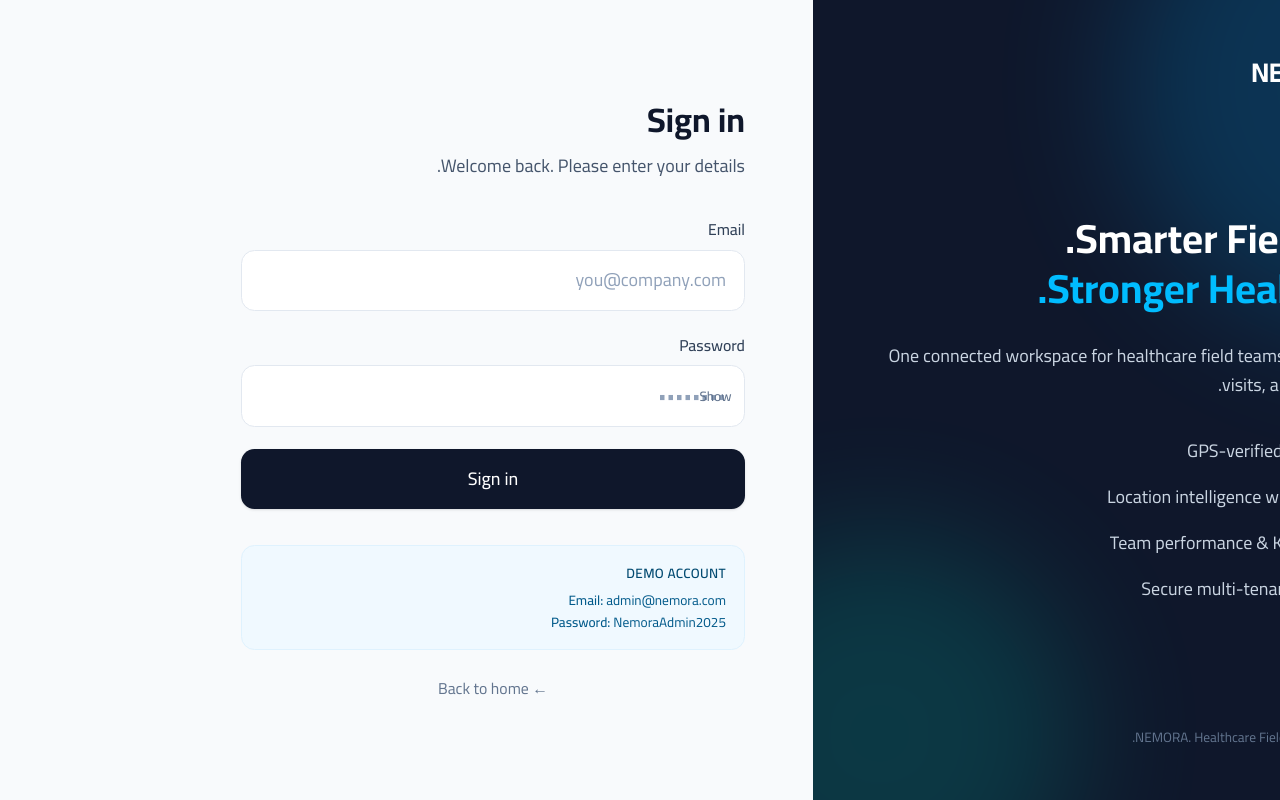
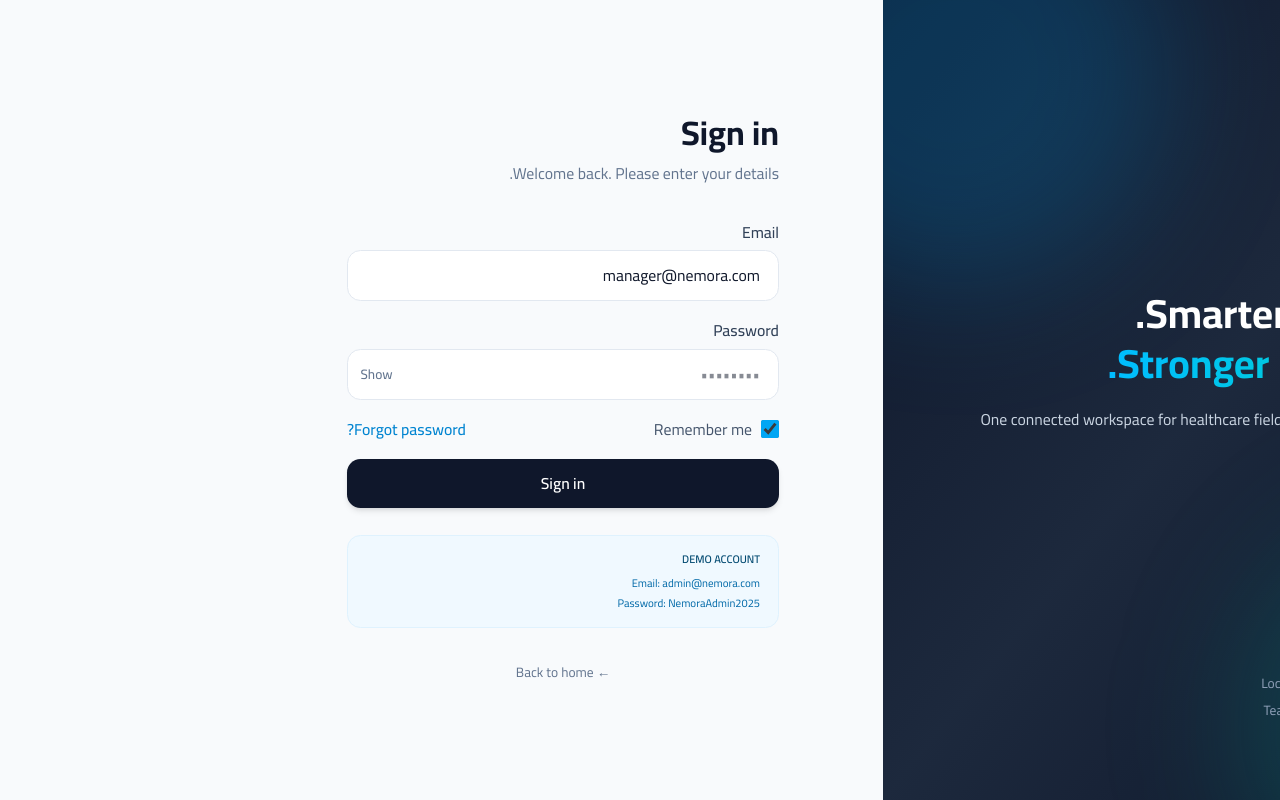
Before and after one commit to JasonWade45/Nemora, a Next.js app: page /login in a window 1280 px wide. Built offline with nearby package versions, Linux system fonts and the light colour scheme.

Commit message:
Fix login page to use apiFetch instead of hardcoded URL

```diff
--- a/public/sw.js
+++ /dev/null
@@ -1,239 +0,0 @@
-/**
- * Service Worker for PharmaTrack - Offline Support
- * Caches static assets and API responses for offline use
- */
-
-const CACHE_NAME = 'pharmatrack-v1';
-const STATIC_CACHE = 'pharmatrack-static-v1';
-const DYNAMIC_CACHE = 'pharmatrack-dynamic-v1';
-
-// Assets to cache on install
-const STATIC_ASSETS = [
-  '/',
-  '/rep',
-  '/rep/nearby',
-  '/rep/my-doctors',
-  '/rep/schedule',
-  '/rep/follow-ups',
-  '/rep/visits/start',
-  '/rep/orders',
-  '/rep/chat',
-  '/rep/profile',
-  '/login',
-  '/demo',
-  '/manifest.json',
-];
-
-// API routes to cache for offline access
-const API_CACHE_PATTERNS = [
-  /\/api\/doctors/,
-  /\/api\/my-doctors/,
-  /\/api\/products/,
-  /\/api\/visits/,
-  /\/api\/follow-ups/,
-  /\/api\/orders/,
-  /\/api\/stats/,
-];
-
-// Install event - cache static assets
-self.addEventListener('install', (event) => {
-  event.waitUntil(
-    caches.open(STATIC_CACHE).then((cache) => {
-      return cache.addAll(STATIC_ASSETS);
-    })
-  );
-  self.skipWaiting();
-});
-
-// Activate event - clean old caches
-self.addEventListener('activate', (event) => {
-  event.waitUntil(
-    caches.keys().then((cacheNames) => {
-      return Promise.all(
-        cacheNames
-          .filter((name) => name !== STATIC_CACHE && name !== DYNAMIC_CACHE)
-          .map((name) => caches.delete(name))
-      );
-    })
-  );
-  self.clients.claim();
-});
-
-// Fetch event - serve from cache, fallback to network
-self.addEventListener('fetch', (event) => {
-  const { request } = event;
-  const url = new URL(request.url);
-
-  // Skip non-GET requests
-  if (request.method !== 'GET') {
-    return;
-  }
-
-  // Skip chrome-extension and other non-http requests
-  if (!url.protocol.startsWith('http')) {
-    return;
-  }
-
-  // Handle API requests
-  if (url.pathname.startsWith('/api/')) {
-    event.respondWith(handleApiRequest(request));
-    return;
-  }
-
-  // Handle navigation requests
-  if (request.mode === 'navigate') {
-    event.respondWith(handleNavigationRequest(request));
-    return;
-  }
-
-  // Handle static assets
-  event.respondWith(handleStaticRequest(request));
-});
-
-// Handle API requests - network first, then cache
-async function handleApiRequest(request: Request): Promise<Response> {
-  const cache = await caches.open(DYNAMIC_CACHE);
-
-  try {
-    // Try network first
-    const networkResponse = await fetch(request);
-
-    // Cache successful GET responses for offline use
-    if (networkResponse.ok && shouldCacheApi(request.url)) {
-      cache.put(request, networkResponse.clone());
-    }
-
-    return networkResponse;
-  } catch (error) {
-    // Network failed, try cache
-    const cachedResponse = await cache.match(request);
-    if (cachedResponse) {
-      return cachedResponse;
-    }
-
-    // Return offline response for API
-    return new Response(
-      JSON.stringify({ error: 'Offline', cached: false }),
-      {
-        status: 503,
-        headers: { 'Content-Type': 'application/json' },
-      }
-    );
-  }
-}
-
-// Handle navigation requests - cache first for app shell
-async function handleNavigationRequest(request: Request): Promise<Response> {
-  const cache = await caches.open(STATIC_CACHE);
-
-  try {
-    // Try network first for fresh content
-    const networkResponse = await fetch(request);
-
-    if (networkResponse.ok) {
-      cache.put(request, networkResponse.clone());
-    }
-
-    return networkResponse;
-  } catch (error) {
-    // Fallback to cache
-    const cachedResponse = await cache.match(request);
-    if (cachedResponse) {
-      return cachedResponse;
-    }
-
-    // Fallback to index.html for SPA routing
-    const indexResponse = await cache.match('/');
-    if (indexResponse) {
-      return indexResponse;
-    }
-
-    return new Response('Offline', { status: 503 });
-  }
-}
-
-// Handle static assets - cache first
-async function handleStaticRequest(request: Request): Promise<Response> {
-  const cache = await caches.open(STATIC_CACHE);
-
-  const cachedResponse = await cache.match(request);
-  if (cachedResponse) {
-    // Update cache in background
-    fetch(request).then((networkResponse) => {
-      if (networkResponse.ok) {
-        cache.put(request, networkResponse);
-      }
-    }).catch(() => {});
-
-    return cachedResponse;
-  }
-
-  // Not in cache, fetch from network
-  try {
-    const networkResponse = await fetch(request);
-    if (networkResponse.ok) {
-      cache.put(request, networkResponse.clone());
-    }
-    return networkResponse;
-  } catch (error) {
-    return new Response('Offline', { status: 503 });
-  }
-}
-
-// Check if API response should be cached
-function shouldCacheApi(url: string): boolean {
-  return API_CACHE_PATTERNS.some((pattern) => pattern.test(url));
-}
-
-// Background sync for offline actions
-self.addEventListener('sync', (event) => {
-  if (event.tag === 'sync-offline-data') {
-    event.waitUntil(syncOfflineData());
-  }
-});
-
-async function syncOfflineData(): Promise<void> {
-  // This would be implemented to sync IndexedDB data when online
-  // The actual sync logic is in the client-side offline-storage.ts
-  console.log('Background sync triggered');
-}
-
-// Push notifications (if needed)
-self.addEventListener('push', (event) => {
-  if (!event.data) return;
-
-  const data = event.data.json();
-  const options: NotificationOptions = {
-    body: data.body,
-    icon: '/icons/icon-192.png',
-    badge: '/icons/badge-72.png',
-    vibrate: [100, 50, 100],
-    data: data.data,
-    actions: data.actions || [],
-  };
-
-  event.waitUntil(
-    self.registration.showNotification(data.title, options)
-  );
-});
-
-self.addEventListener('notificationclick', (event) => {
-  event.notification.close();
-
-  if (event.action) {
-    // Handle action buttons
-    clients.openWindow(event.action);
-  } else {
-    // Default click - open app
-    event.waitUntil(
-      clients.matchAll({ type: 'window' }).then((clientList) => {
-        for (const client of clientList) {
-          if (client.url === '/' && 'focus' in client) {
-            return client.focus();
-          }
-        }
-        return clients.openWindow('/');
-      })
-    );
-  }
-});
--- a/src/app/login/page.tsx
+++ b/src/app/login/page.tsx
@@ -3,157 +3,185 @@
 import { useState } from "react";
 import { useRouter } from "next/navigation";
 import Link from "next/link";
-
-function Logo() {
-  return (
-    <svg width="36" height="36" viewBox="0 0 32 32" fill="none">
-      <defs>
-        <linearGradient id="ng2" x1="0" y1="0" x2="32" y2="32" gradientUnits="userSpaceOnUse">
-          <stop offset="0%" stopColor="#0EA5E9" />
-          <stop offset="100%" stopColor="#14B8A6" />
-        </linearGradient>
-      </defs>
-      <path d="M6 24V8L16 18L26 8V24" stroke="url(#ng2)" strokeWidth="2.5" strokeLinecap="round" strokeLinejoin="round" fill="none" />
-      <circle cx="6" cy="8" r="2.5" fill="#0EA5E9" />
-      <circle cx="26" cy="8" r="2.5" fill="#14B8A6" />
-      <circle cx="16" cy="18" r="2.5" fill="#0A1628" />
-    </svg>
-  );
-}
+import { apiFetch, getToken } from "@/lib/api";
 
 export default function LoginPage() {
   const router = useRouter();
-  const [email, setEmail] = useState("");
+  const [email, setEmail] = useState("manager@nemora.com");
   const [password, setPassword] = useState("");
-  const [showPw, setShowPw] = useState(false);
-  const [error, setError] = useState("");
+  const [showPassword, setShowPassword] = useState(false);
+  const [remember, setRemember] = useState(true);
   const [loading, setLoading] = useState(false);
+  const [error, setError] = useState<string | null>(null);
 
   async function handleSubmit(e: React.FormEvent) {
     e.preventDefault();
-    setError("");
     setLoading(true);
+    setError(null);
     try {
-      const res = await fetch("http://127.0.0.1:8000/api/auth/login", {
+      const data: any = await apiFetch("/api/auth/login", {
         method: "POST",
-        headers: { "Content-Type": "application/json" },
-        body: JSON.stringify({ email, password }),
+        body: JSON.stringify({ email: email.trim(), password }),
       });
-      const data = await res.json();
-      if (!res.ok) {
-        setError(data.detail || "Invalid email or password");
-        setLoading(false);
-        return;
+
+      // Store token
+      if (typeof window !== "undefined" && data?.access_token) {
+        localStorage.setItem("nemora_token", data.access_token);
       }
-      localStorage.setItem("nemora_token", data.access_token);
-      const payload = JSON.parse(atob(data.access_token.split(".")[1]));
-      const role = payload.role;
+
+      // Redirect by role (from JWT or from response)
+      const token = data?.access_token;
+      let role = data?.role;
+      if (!role && token) {
+        try {
+          const payload = JSON.parse(atob(token.split(".")[1]));
+          role = payload.role;
+        } catch {}
+      }
+
       if (role === "ADMIN") router.push("/admin");
       else if (role === "MANAGER") router.push("/manager");
       else router.push("/rep");
-    } catch {
-      setError("Unable to connect to NEMORA. Please try again.");
+    } catch (err: any) {
+      let msg = err?.message || "Unable to connect to NEMORA. Please try again.";
+      try {
+        const parsed = JSON.parse(msg);
+        msg = parsed.detail || msg;
+      } catch {}
+      setError(msg);
+    } finally {
       setLoading(false);
     }
   }
 
   return (
-    <div className="min-h-screen flex">
-      <div className="hidden lg:flex lg:w-1/2 bg-slate-900 text-white p-12 flex-col justify-between relative overflow-hidden">
-        <div className="absolute inset-0 opacity-20">
-          <div className="absolute top-0 right-0 w-[500px] h-[500px] bg-sky-500 rounded-full blur-3xl translate-x-1/3 -translate-y-1/3" />
-          <div className="absolute bottom-0 left-0 w-[400px] h-[400px] bg-teal-500 rounded-full blur-3xl -translate-x-1/3 translate-y-1/3" />
+    <div className="min-h-screen flex" dir="rtl">
+      {/* Left: Branding */}
+      <div className="hidden lg:flex lg:w-1/2 bg-gradient-to-br from-slate-900 via-slate-800 to-slate-900 text-white p-12 flex-col justify-between relative overflow-hidden">
+        <div className="absolute -top-32 -end-32 w-96 h-96 bg-sky-500/20 rounded-full blur-3xl" />
+        <div className="absolute -bottom-32 -start-32 w-96 h-96 bg-teal-500/20 rounded-full blur-3xl" />
+
+        <div className="relative flex items-center gap-3">
+          <div className="w-10 h-10 rounded-xl bg-gradient-to-br from-sky-400 to-teal-400 flex items-center justify-center font-bold text-lg">
+            N
+          </div>
+          <span className="text-xl font-bold tracking-tight">NEMORA</span>
         </div>
+
         <div className="relative">
-          <Link href="/" className="flex items-center gap-2">
-            <Logo />
-            <span className="text-2xl font-bold tracking-tight">NEMORA</span>
-          </Link>
-        </div>
-        <div className="relative">
-          <h1 className="text-4xl font-bold leading-tight mb-6">
-            Smarter Fieldwork.<br />
-            <span className="text-sky-400">Stronger Healthcare.</span>
+          <h1 className="text-4xl font-bold leading-tight mb-4">
+            Smarter Fieldwork.
+            <br />
+            <span className="bg-gradient-to-r from-sky-400 to-teal-400 bg-clip-text text-transparent">
+              Stronger Healthcare.
+            </span>
           </h1>
-          <p className="text-slate-300 mb-8 leading-relaxed">
+          <p className="text-slate-300 text-sm leading-relaxed max-w-md">
             One connected workspace for healthcare field teams, professionals, visits, and performance.
           </p>
-          <ul className="space-y-3 text-slate-300">
-            {["GPS-verified field visits", "Location intelligence with PostGIS", "Team performance & KPI tracking", "Secure multi-tenant platform"].map((t) => (
-              <li key={t} className="flex items-center gap-3">
-                <span className="w-5 h-5 rounded-full bg-teal-500/20 border border-teal-500/40 flex items-center justify-center text-teal-400 text-xs">✓</span>
-                {t}
-              </li>
-            ))}
-          </ul>
         </div>
-        <div className="relative text-xs text-slate-500">© 2026 NEMORA. Healthcare Field Intelligence.</div>
+
+        <div className="relative space-y-2">
+          {[
+            "GPS-verified field visits",
+            "Location intelligence with PostGIS",
+            "Team performance & KPI tracking",
+            "Secure multi-tenant platform",
+          ].map((f, i) => (
+            <div key={i} className="flex items-center gap-2 text-xs text-slate-400">
+              <span className="w-1.5 h-1.5 rounded-full bg-teal-400" />
+              {f}
+            </div>
+          ))}
+        </div>
       </div>
 
-      <div className="w-full lg:w-1/2 flex items-center justify-center p-8 bg-slate-50">
-        <div className="w-full max-w-md">
-          <div className="lg:hidden mb-8 flex justify-center">
-            <Link href="/" className="flex items-center gap-2">
-              <Logo />
-              <span className="text-2xl font-bold tracking-tight text-slate-900">NEMORA</span>
-            </Link>
-          </div>
+      {/* Right: Login Form */}
+      <div className="flex-1 flex items-center justify-center p-8 bg-slate-50">
+        <div className="w-full max-w-sm">
           <div className="mb-8">
             <h2 className="text-3xl font-bold text-slate-900 mb-2">Sign in</h2>
-            <p className="text-slate-600">Welcome back. Please enter your details.</p>
+            <p className="text-sm text-slate-500">Welcome back. Please enter your details.</p>
           </div>
-          <form onSubmit={handleSubmit} className="space-y-5">
-            {error && (
-              <div className="rounded-xl bg-red-50 border border-red-200 px-4 py-3 text-sm text-red-700">{error}</div>
-            )}
+
+          {error && (
+            <div className="mb-5 rounded-xl bg-red-50 border border-red-200 px-4 py-3 text-sm text-red-700">
+              {error}
+            </div>
+          )}
+
+          <form onSubmit={handleSubmit} className="space-y-4">
             <div>
-              <label className="block text-sm font-medium text-slate-700 mb-2">Email</label>
+              <label className="block text-sm font-medium text-slate-700 mb-1.5">
+                Email
+              </label>
               <input
                 type="email"
-                required
                 value={email}
                 onChange={(e) => setEmail(e.target.value)}
+                required
+                className="w-full px-4 py-3 rounded-xl border border-slate-200 bg-white text-sm focus:outline-none focus:ring-2 focus:ring-sky-500/20 focus:border-sky-400 transition"
                 placeholder="you@company.com"
-                className="w-full px-4 py-3 rounded-xl border border-slate-200 bg-white text-slate-900 placeholder-slate-400 focus:outline-none focus:ring-2 focus:ring-sky-500/30 focus:border-sky-500 transition"
               />
             </div>
+
             <div>
-              <label className="block text-sm font-medium text-slate-700 mb-2">Password</label>
+              <label className="block text-sm font-medium text-slate-700 mb-1.5">
+                Password
+              </label>
               <div className="relative">
                 <input
-                  type={showPw ? "text" : "password"}
-                  required
+                  type={showPassword ? "text" : "password"}
                   value={password}
                   onChange={(e) => setPassword(e.target.value)}
+                  required
+                  className="w-full px-4 py-3 pe-16 rounded-xl border border-slate-200 bg-white text-sm focus:outline-none focus:ring-2 focus:ring-sky-500/20 focus:border-sky-400 transition"
                   placeholder="••••••••"
-                  className="w-full px-4 py-3 rounded-xl border border-slate-200 bg-white text-slate-900 placeholder-slate-400 focus:outline-none focus:ring-2 focus:ring-sky-500/30 focus:border-sky-500 transition"
                 />
                 <button
                   type="button"
-                  onClick={() => setShowPw(!showPw)}
-                  className="absolute right-3 top-1/2 -translate-y-1/2 text-xs font-medium text-slate-500 hover:text-slate-800"
+                  onClick={() => setShowPassword((v) => !v)}
+                  className="absolute end-3 top-1/2 -translate-y-1/2 text-xs font-medium text-slate-500 hover:text-slate-800"
                 >
-                  {showPw ? "Hide" : "Show"}
+                  {showPassword ? "Hide" : "Show"}
                 </button>
               </div>
             </div>
+
+            <div className="flex items-center justify-between text-sm">
+              <label className="flex items-center gap-2 cursor-pointer">
+                <input
+                  type="checkbox"
+                  checked={remember}
+                  onChange={(e) => setRemember(e.target.checked)}
+                  className="w-4 h-4 rounded accent-sky-500"
+                />
+                <span className="text-slate-600">Remember me</span>
+              </label>
+              <Link href="/forgot-password" className="text-sky-600 hover:text-sky-800 font-medium">
+                Forgot password?
+              </Link>
+            </div>
+
             <button
               type="submit"
               disabled={loading}
-              className="w-full py-3 rounded-xl bg-slate-900 hover:bg-slate-800 disabled:bg-slate-400 text-white font-medium transition shadow-sm"
+              className="w-full py-3 rounded-xl bg-slate-900 hover:bg-slate-800 disabled:opacity-60 text-white text-sm font-semibold transition shadow-md"
             >
               {loading ? "Signing in..." : "Sign in"}
             </button>
           </form>
-          <div className="mt-8 p-4 rounded-xl bg-sky-50 border border-sky-100">
-            <div className="text-xs font-semibold text-sky-900 mb-2 uppercase tracking-wide">Demo account</div>
-            <div className="text-xs text-sky-800 space-y-1">
-              <div><span className="font-medium">Email:</span> admin@nemora.com</div>
-              <div><span className="font-medium">Password:</span> NemoraAdmin2025</div>
-            </div>
+
+          <div className="mt-6 rounded-xl bg-sky-50 border border-sky-100 px-4 py-3">
+            <div className="text-[11px] font-semibold text-sky-900 mb-1">DEMO ACCOUNT</div>
+            <div className="text-[11px] text-sky-700">Email: admin@nemora.com</div>
+            <div className="text-[11px] text-sky-700">Password: NemoraAdmin2025</div>
           </div>
-          <div className="mt-6 text-center text-sm text-slate-500">
-            <Link href="/" className="hover:text-slate-900 transition">← Back to home</Link>
+
+          <div className="mt-6 text-center">
+            <Link href="/" className="text-xs text-slate-500 hover:text-slate-700">
+              ← Back to home
+            </Link>
           </div>
         </div>
       </div>
```
